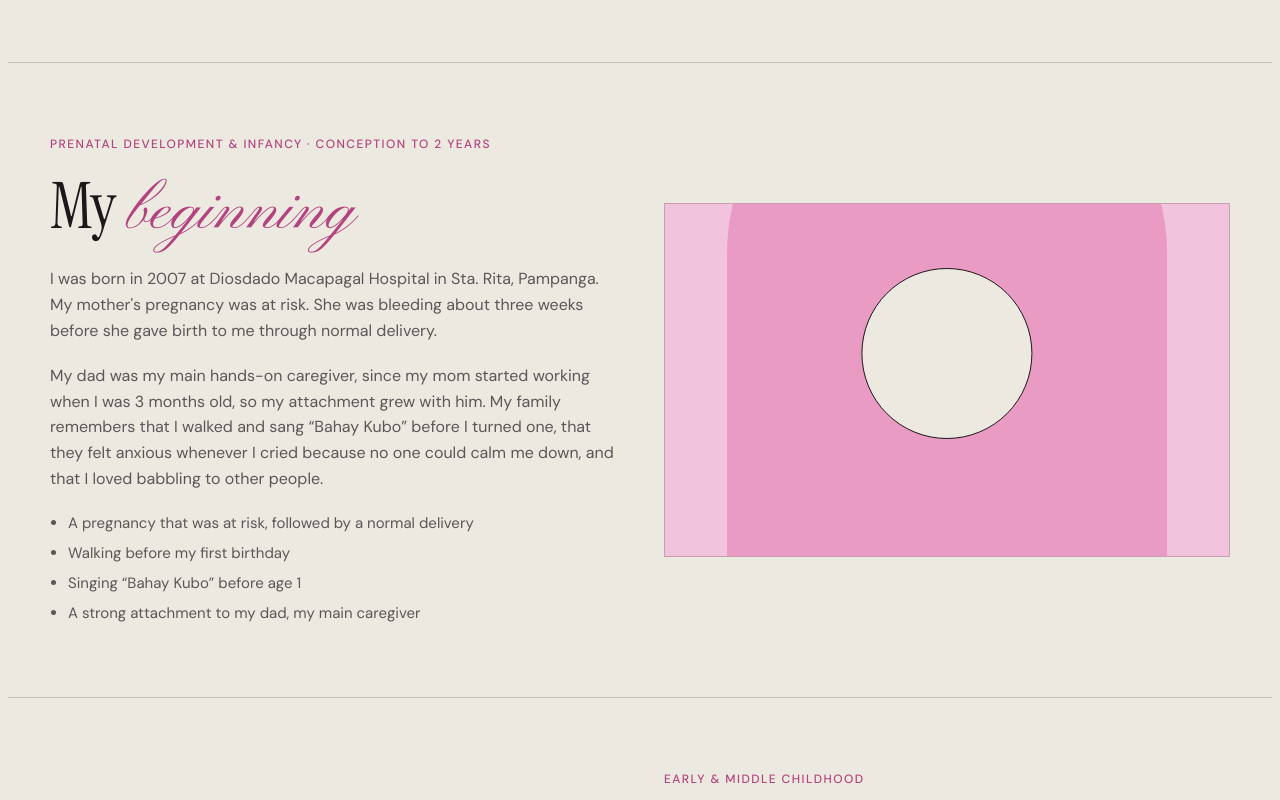
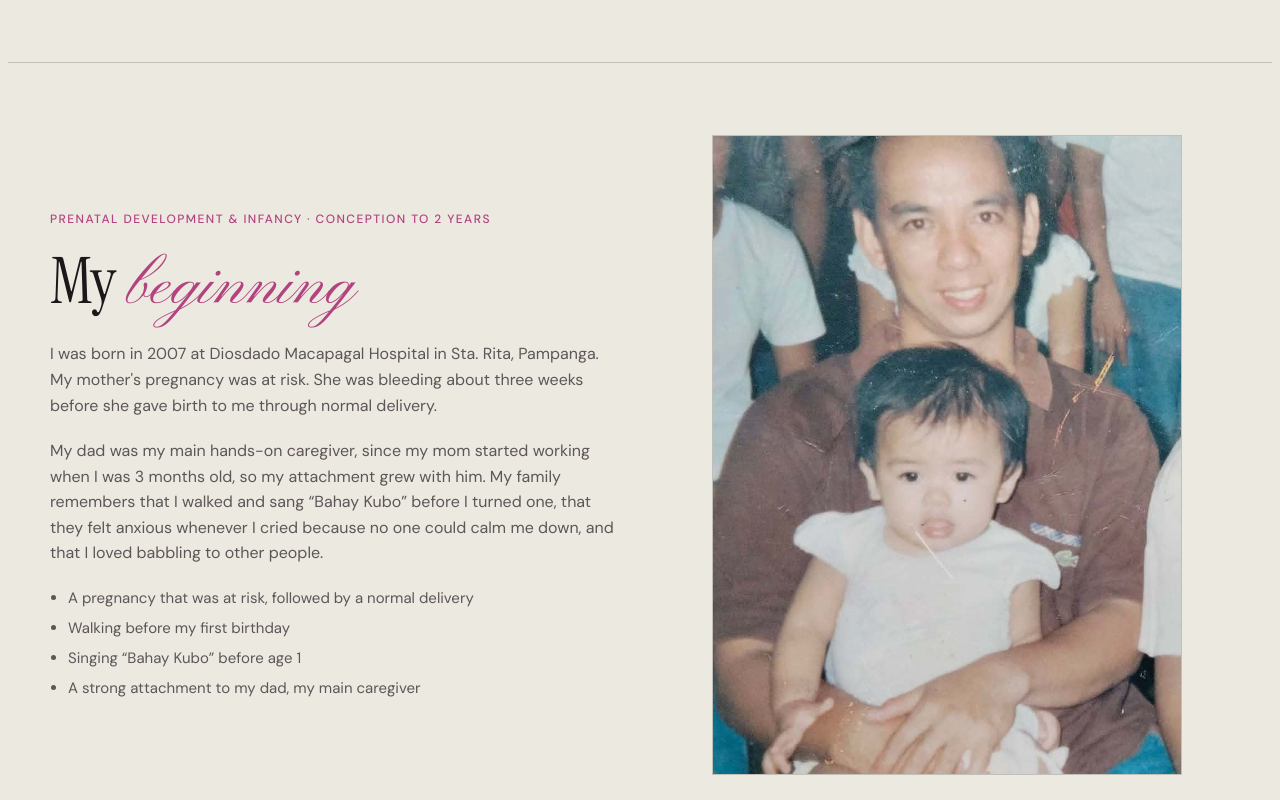
Before and after one commit to XianManabat/gennay, a plain HTML site: page index.html in a window 1280 px wide. Shown: the part 1840-2640 px from the top of the page. Drawn offline with Linux system fonts and the light colour scheme.

Commit message:
infancy photo

```diff
--- a/index.html
+++ b/index.html
@@ -212,6 +212,10 @@ details li + li { margin-top: 8px; }
   .tl li { padding-left: 22px; }
 }
 
+/* Real photos show in full, uncropped, at their own proportions. */
+.ph.has-img { aspect-ratio: auto; max-width: none; background: transparent; border: 0; display: grid; place-items: center; }
+.ph.has-img img { position: static; inset: auto; width: auto; max-width: 100%; height: auto; max-height: 80vh; object-fit: contain; display: block; border: 1px solid var(--line); }
+
 /* Cover page: full-height hero with the welcome photo. */
 .hero.cover { display: grid; grid-template-columns: 1fr; min-height: calc(100vh - 62px); min-height: calc(100svh - 62px); position: relative; overflow: hidden; }
 .hero.cover > .art, .hero.cover > .copy { grid-area: 1 / 1; }
@@ -259,7 +263,7 @@ details li + li { margin-top: 8px; }
 <main id="top">
   <section class="hero cover">
     <!-- COVER PHOTO: save the photo as cover.jpg in the same folder as this file -->
-    <div class="art"><img src="pictures/backgroudpicture.jpg" alt="Alex in a navy off-shoulder dress, smiling softly and resting her cheek on her hand among yellow flowers" fetchpriority="high"></div>
+    <div class="art"><img src="cover.jpg" alt="Alex in a navy off-shoulder dress, smiling softly and resting her cheek on her hand among yellow flowers" fetchpriority="high"></div>
     <div class="copy">
       <span class="tag">Hello there</span>
       <h1>Welcome to my developmental <em>journey</em></h1>
@@ -325,8 +329,7 @@ details li + li { margin-top: 8px; }
           <li>A strong attachment to my dad, my main caregiver</li>
         </ul>
       </div>
-      <!-- PHOTO: replace with <div class="ph wide has-img"><img src="infancy.jpg" alt="Alex as a baby"></div> -->
-      <div class="ph wide" role="img" aria-label="Placeholder photo from infancy. Replace with your own photo."></div>
+      <div class="ph wide has-img"><img src="pictures/infancy.jfif" alt="Alex as a baby, held by her dad"></div>
     </div></div>
   </section>
 
```
Also changed, not shown: pictures/about me.jfif (renamed from pictures/97683115-3f0b-4b6c-9275-1fe56611a699.jfif), pictures/about me1.jfif (renamed from pictures/d382c4ce-c2c8-4e8c-9c5e-2b42d09b8a93.jfif), pictures/infancy.jfif (renamed from pictures/76d391af-ef02-4766-9270-1e877c17065f.jfif), pictures/my begining.jfif (renamed from pictures/22e9ee4a-d0e9-417c-bb00-d95f9c9bd4b5.jfif).
